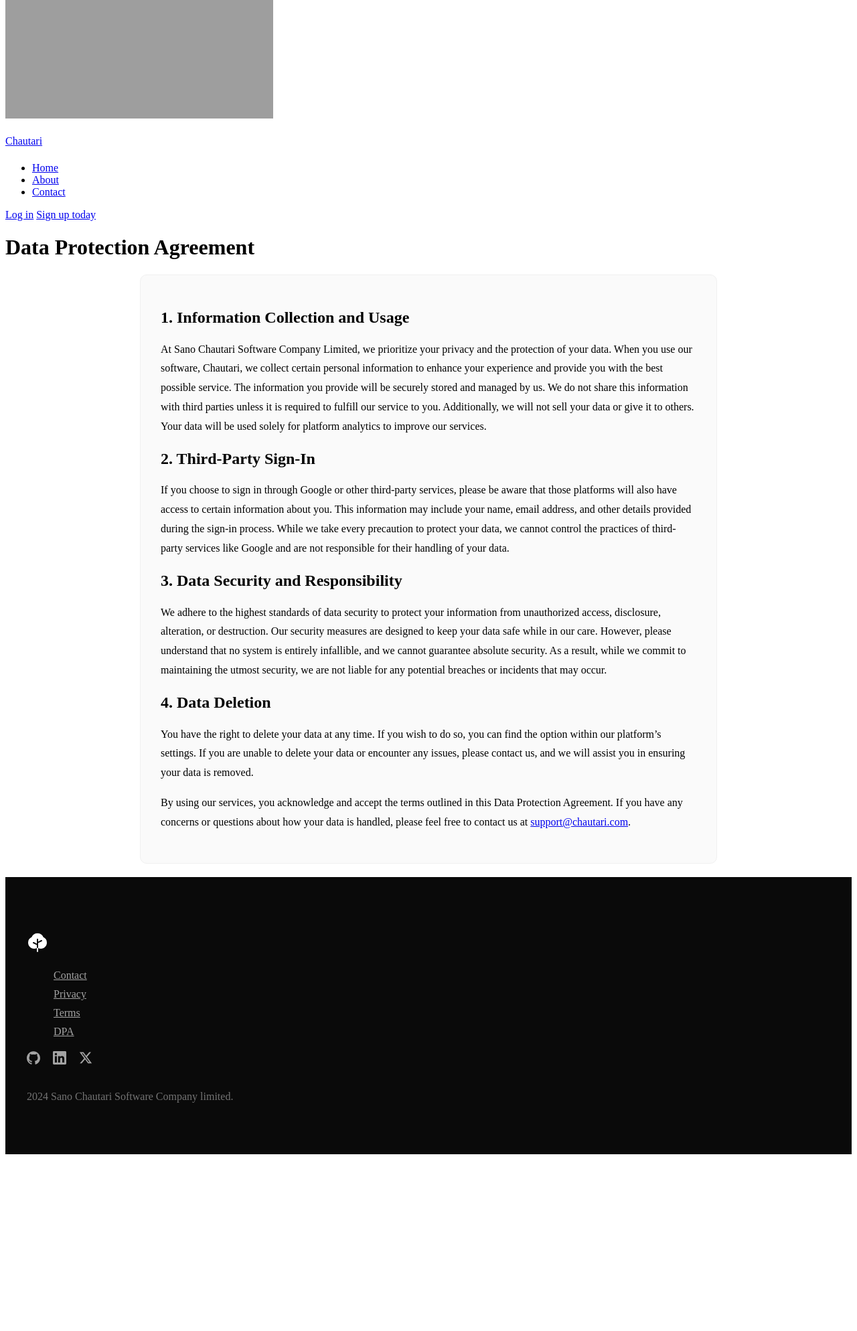
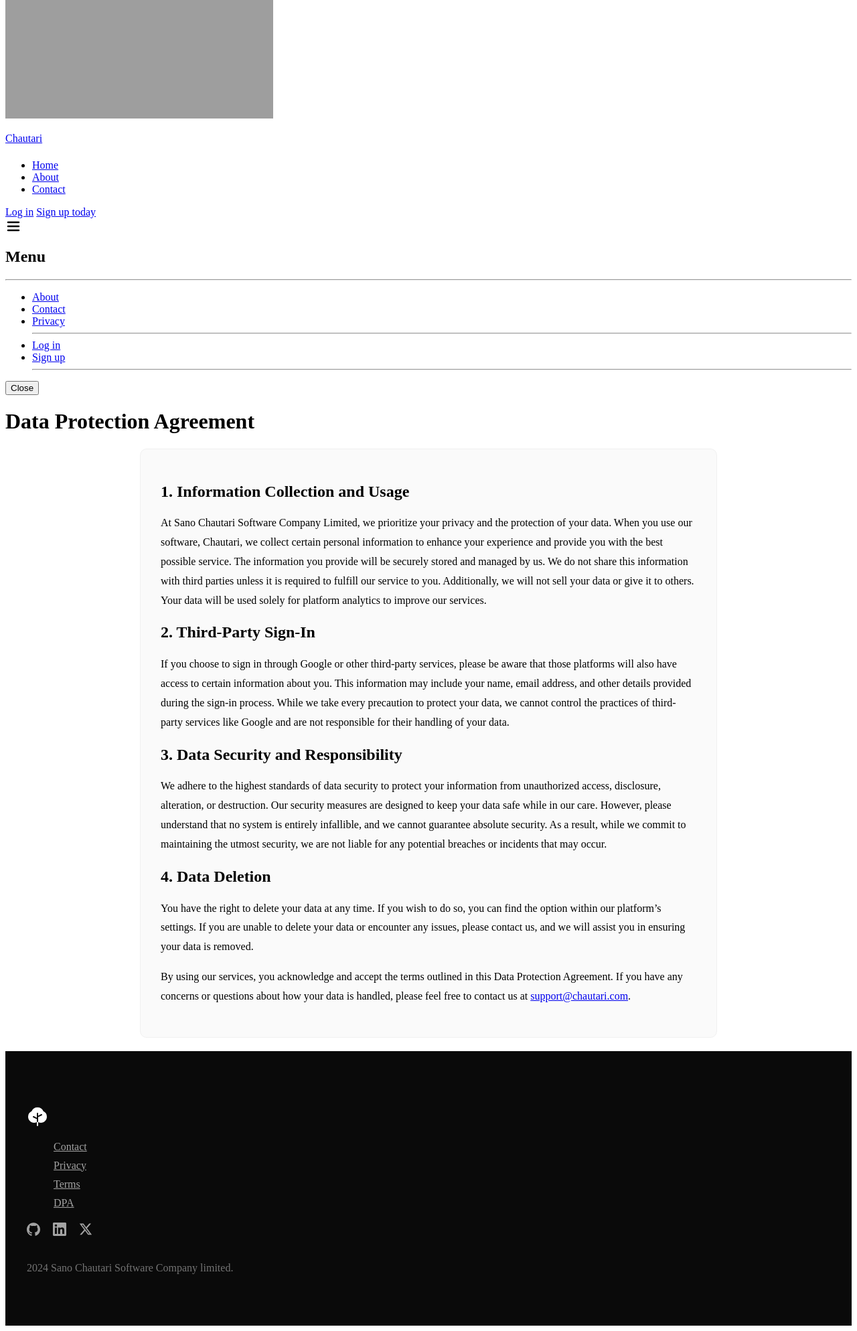
Before and after one commit to sudanchapagain/chautari, a PHP site: page /pages/dpa.php in a window 1280 px wide. Shown: the part 131-2119 px from the top of the page at 67% size. Before the commit the page ends 1855 px from the top, so only its background shows below. Run offline with PHP 8.4, Linux system fonts and the light colour scheme; grey boxes are pictures that could not be loaded.

Commit message:
rebase 4

```diff
--- /dev/null
+++ b/components/footer.php
@@ -0,0 +1,100 @@
+<head>
+    <link rel="stylesheet" href="../assets/css/footer.css">
+</head>
+
+<body>
+    <footer>
+        <div class="footer-inner">
+            <div class="footer-element-one">
+                <svg xmlns="http://www.w3.org/2000/svg" width="32" height="32" viewBox="0 0 256 256">
+                    <path fill="currentColor" d="M128 187.85a72 72 0 0 0 8 4.62V232a8 8 0 0 1-16
+                    0v-39.53a72 72 0 0 0 8-4.62m70.1-125.26a76 76 0 0 0-140.2 0A71.71 71.71 0 0 0 16
+                    127.8C15.9 166 48 199 86.14 200a72.2 72.2 0 0 0 33.86-7.53v-35.53l-43.58-21.78a8
+                    8 0 1 1 7.16-14.32L120 139.06V88a8 8 0 0 1 16 0v27.06l36.42-18.22a8 8 0 1 1 7.16
+                    14.32L136 132.94v59.53a72.2 72.2 0 0 0 32 7.53h1.82c38.18-1 70.29-34 70.18-72.2a71.71
+                    71.71 0 0 0-41.9-65.21" />
+                </svg>
+            </div>
+
+            <div class="footer-element-two">
+                <ul>
+                    <li><a href="../pages/contact.php">Contact</a></li>
+                    <li><a href="../pages/privacy.php">Privacy</a></li>
+                    <li><a href="../pages/terms.php">Terms</a></li>
+                    <li><a href="../pages/DPA.php">DPA</a></li>
+                </ul>
+            </div>
+
+            <div class="footer-element-three">
+                <a href="#">
+                    <svg width="20" height="20" fill="none" viewBox="0 0 20 20">
+                        <path fill-rule="evenodd" clip-rule="evenodd" d="M10.0083
+                        0.166016C4.47396 0.166016 0 4.67295 0 10.2486C0 14.7056
+                        2.86662 18.4784 6.84337 19.8136C7.34057 19.914 7.52269 19.5966
+                        7.52269 19.3297C7.52269 19.096 7.5063 18.2948 7.5063 17.4599C4.72224
+                        18.061 4.14249 16.2581 4.14249 16.2581C3.69507 15.0896 3.03215 14.7892
+                        3.03215 14.7892C2.12092 14.1716 3.09852 14.1716 3.09852 14.1716C4.10931
+                        14.2383 4.63968 15.2065 4.63968 15.2065C5.53431 16.7421 6.97591
+                        16.3082 7.55588 16.0411C7.63864 15.39 7.90394 14.9393 8.18561
+                        14.689C5.96513 14.4553 3.6289 13.5872 3.6289 9.71442C3.6289
+                        8.61265 4.02633 7.71124 4.65607 7.01021C4.55672 6.75987 4.20866
+                        5.7247 4.75564 4.33924C4.75564 4.33924 5.60069 4.0721 7.5061
+                        5.37419C8.32186 5.15348 9.16316 5.04121 10.0083 5.04027C10.8533 5.04027
+                        11.7148 5.15724 12.5102 5.37419C14.4158 4.0721 15.2609 4.33924 15.2609
+                        4.33924C15.8079 5.7247 15.4596 6.75987 15.3603 7.01021C16.0066 7.71124
+                        16.3876 8.61265 16.3876 9.71442C16.3876 13.5872 14.0514 14.4385 11.8143
+                        14.689C12.1789 15.0061 12.4936 15.607 12.4936 16.5586C12.4936 17.9106
+                        12.4772 18.9958 12.4772 19.3295C12.4772 19.5966 12.6596 19.914 13.1566
+                        19.8138C17.1333 18.4781 20 14.7056 20 10.2486C20.0163 4.67295 15.526
+                        0.166016 10.0083 0.166016Z" fill="currentColor"></path>
+                    </svg>
+                </a>
+
+                <a href="#">
+                    <svg width="20" height="20" fill="none" viewBox="0 0 24 24">
+                        <g clip-path="url(#clip0_5338_376)">
+                            <path d="M22.2283 0H1.77167C1.30179 0 0.851161 0.186657 0.518909
+                            0.518909C0.186657 0.851161 0 1.30179 0 1.77167V22.2283C0 22.6982
+                            0.186657 23.1488 0.518909 23.4811C0.851161 23.8133 1.30179 24 1.77167
+                            24H22.2283C22.6982 24 23.1488 23.8133 23.4811 23.4811C23.8133 23.1488
+                            24 22.6982 24 22.2283V1.77167C24 1.30179 23.8133 0.851161 23.4811
+                            0.518909C23.1488 0.186657 22.6982 0 22.2283 0ZM7.15333
+                            20.445H3.545V8.98333H7.15333V20.445ZM5.34667 7.395C4.93736
+                            7.3927 4.53792 7.2692 4.19873 7.04009C3.85955 6.81098 3.59584 6.48653
+                            3.44088 6.10769C3.28591 5.72885 3.24665 5.31259 3.32803 4.91145C3.40941
+                            4.51032 3.6078 4.14228 3.89816 3.85378C4.18851 3.56529 4.55782 3.36927
+                            4.95947 3.29046C5.36112 3.21165 5.77711 3.25359 6.15495 3.41099C6.53279
+                            3.56838 6.85554 3.83417 7.08247 4.17481C7.30939 4.51546 7.43032 4.91569
+                            7.43 5.325C7.43386 5.59903 7.38251 5.87104 7.27901 6.1248C7.17551 6.37857
+                            7.02198 6.6089 6.82757 6.80207C6.63316 6.99523 6.40185 7.14728 6.14742
+                            7.24915C5.893 7.35102 5.62067 7.40062 5.34667 7.395ZM20.4533
+                            20.455H16.8467V14.1933C16.8467 12.3467 16.0617 11.7767 15.0483
+                            11.7767C13.9783 11.7767 12.9283 12.5833 12.9283
+                            14.24V20.455H9.32V8.99167H12.79V10.58H12.8367C13.185 9.875 14.405 8.67
+                            16.2667 8.67C18.28 8.67 20.455 9.865 20.455 13.365L20.4533 20.455Z" fill="currentColor">
+                            </path>
+                        </g>
+                        <defs>
+                            <clipPath id="clip0_5338_376">
+                                <rect width="24" height="24" fill="white"></rect>
+                            </clipPath>
+                        </defs>
+                    </svg>
+                </a>
+
+                <a href="#">
+                    <svg width="20" height="20" fill="none" viewBox="0 0 24 24">
+                        <path d="M18.3263 1.90393H21.6998L14.3297 10.3274L23 21.7899H16.2112L10.894
+                        14.838L4.80995 21.7899H1.43443L9.31743 12.78L1 1.90393H7.96111L12.7674
+                        8.25826L18.3263 1.90393ZM17.1423 19.7707H19.0116L6.94539 3.81706H4.93946L17.1423
+                        19.7707Z" fill="currentColor"></path>
+                    </svg>
+                </a>
+            </div>
+
+            <div>
+                <p class="copy-info"> 2024 Sano Chautari Software Company limited.</p>
+            </div>
+        </div>
+    </footer>
+</body>
--- /dev/null
+++ b/components/header.php
@@ -0,0 +1,66 @@
+<head>
+    <meta charset="UTF-8">
+    <meta name="viewport" content="width=device-width, initial-scale=1.0">
+
+    <meta name="description" content="Struggling to discover fun and exciting events near you? Chautari brings the best local events tailored to you so you can join
+            local happenings with ease.">
+    <meta property="og:title" content="Chautari — Find out about events around you.">
+
+    <link rel="icon" type="image/x-icon" href="../assets/images/favicon.ico" sizes="any">
+    <link rel="stylesheet" href="../assets/css/header.css">
+    <script src="../assets/js/hamburger.js"></script>
+</head>
+
+<body>
+    <div class="header-wrapper">
+        <header>
+            <div class="logo-header">
+                <a href="/index.php">
+                    <div class="logo-header-inner">
+                        <img src="../assets/images/logo-32.svg" alt="logo">
+                        <p>Chautari</p>
+                    </div>
+                </a>
+            </div>
+
+            <div>
+                <nav>
+                    <ul>
+                        <li><a href="/index.php">Home</a></li>
+                        <li><a href="../pages/about.php">About</a></li>
+                        <li><a href="../pages/contact.php">Contact</a></li>
+                    </ul>
+                </nav>
+            </div>
+
+            <div>
+                <a class="nav-button-secondary" href="../pages/login.php">Log in</a>
+                <a class="nav-button-primary" href="../pages/signup.php">Sign up today</a>
+            </div>
+
+            <div class="hamburger" onclick="toggleOverlay()">
+                <svg class="nav-toggle" width="24" height="24" fill="none" viewBox="0 0 24 24">
+                    <path stroke="currentColor" stroke-linecap="round" stroke-linejoin="round" stroke-width="2.5"
+                        d="M4 6H20M4 12H20M4 18H20"></path>
+                </svg>
+            </div>
+
+            <div id="overlay" class="overlay">
+                <div class="overlay-content">
+                    <h2>Menu</h2>
+                    <hr>
+                    <ul>
+                        <li><a href="../pages/about.php">About</a></li>
+                        <li><a href="../pages/contact.php">Contact</a></li>
+                        <li><a href="../pages/privacy.php">Privacy</a></li>
+                        <hr>
+                        <li><a href="../pages/login.php">Log in</a></li>
+                        <li><a href="../pages/signup.php">Sign up</a></li>
+                        <hr>
+                    </ul>
+                    <button onclick="toggleOverlay()">Close</button>
+                </div>
+            </div>
+        </header>
+    </div>
+</body>
--- a/pages/about.php
+++ b/pages/about.php
@@ -1,4 +1,4 @@
-<?php include('../includes/header.php'); ?>
+<?php include('../components/header.php'); ?>
 
 <head>
     <title>About - Chautari</title>
@@ -82,5 +82,4 @@
 </html>
 
 
-
-<?php include('../includes/footer.php'); ?>
+<?php include('../components/footer.php'); ?>
--- a/pages/contact.php
+++ b/pages/contact.php
@@ -1,4 +1,4 @@
-<?php include('../includes/header.php'); ?>
+<?php include('../components/header.php'); ?>
 
 <head>
     <title>Contact - Chautari</title>
@@ -64,4 +64,4 @@
 
 
 
-<?php include('../includes/footer.php'); ?>
+<?php include('../components/footer.php'); ?>
--- a/pages/dpa.php
+++ b/pages/dpa.php
@@ -1,4 +1,4 @@
-<?php include('../includes/header.php'); ?>
+<?php include('../components/header.php'); ?>
 
 <head>
     <title>Data Protection Agreement - Chautari</title>
@@ -90,4 +90,4 @@
 
 
 
-<?php include('../includes/footer.php'); ?>
+<?php include('../components/footer.php'); ?>
--- a/pages/privacy.php
+++ b/pages/privacy.php
@@ -1,4 +1,4 @@
-<?php include('../includes/header.php'); ?>
+<?php include('../components/header.php'); ?>
 
 <head>
     <title>Privacy policy - Chautari</title>
@@ -149,4 +149,4 @@
 
 
 
-<?php include('../includes/footer.php'); ?>
+<?php include('../components/footer.php'); ?>
--- a/pages/terms.php
+++ b/pages/terms.php
@@ -1,4 +1,4 @@
-<?php include('../includes/header.php'); ?>
+<?php include('../components/header.php'); ?>
 
 <head>
     <title>Terms and Conditions - Chautari</title>
@@ -121,4 +121,4 @@
 
 
 
-<?php include('../includes/footer.php'); ?>
+<?php include('../components/footer.php'); ?>
```
